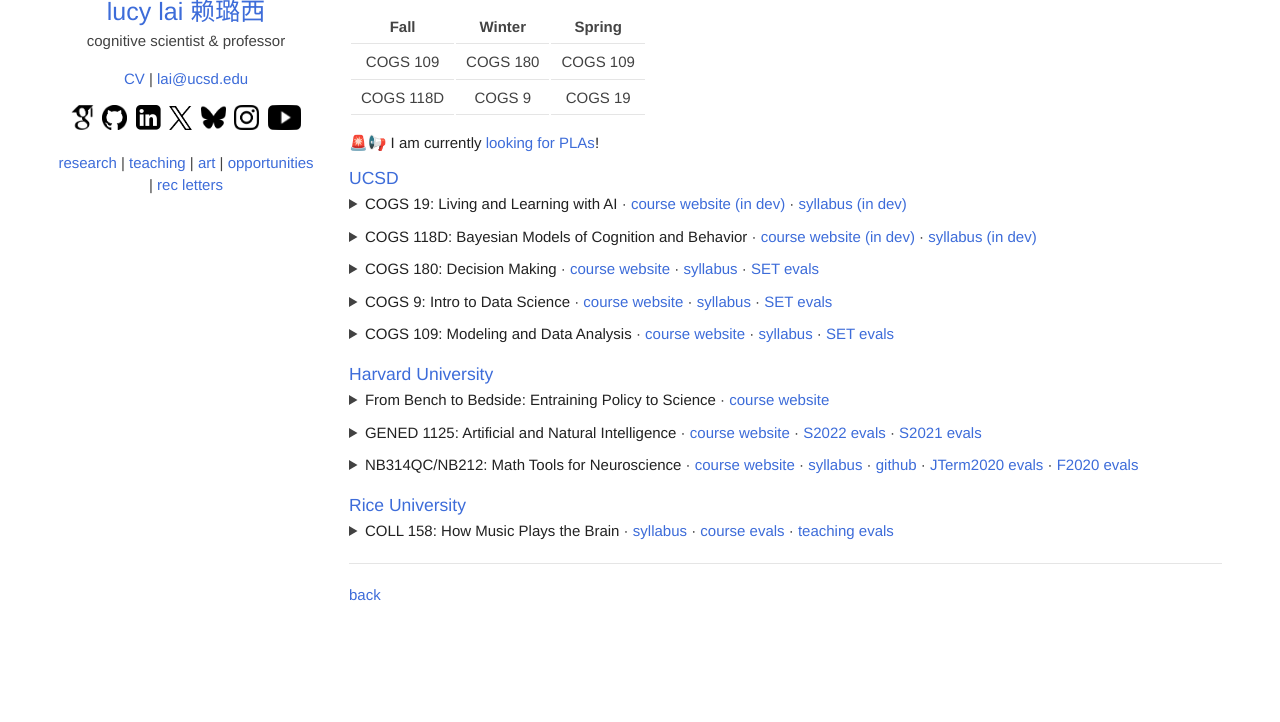
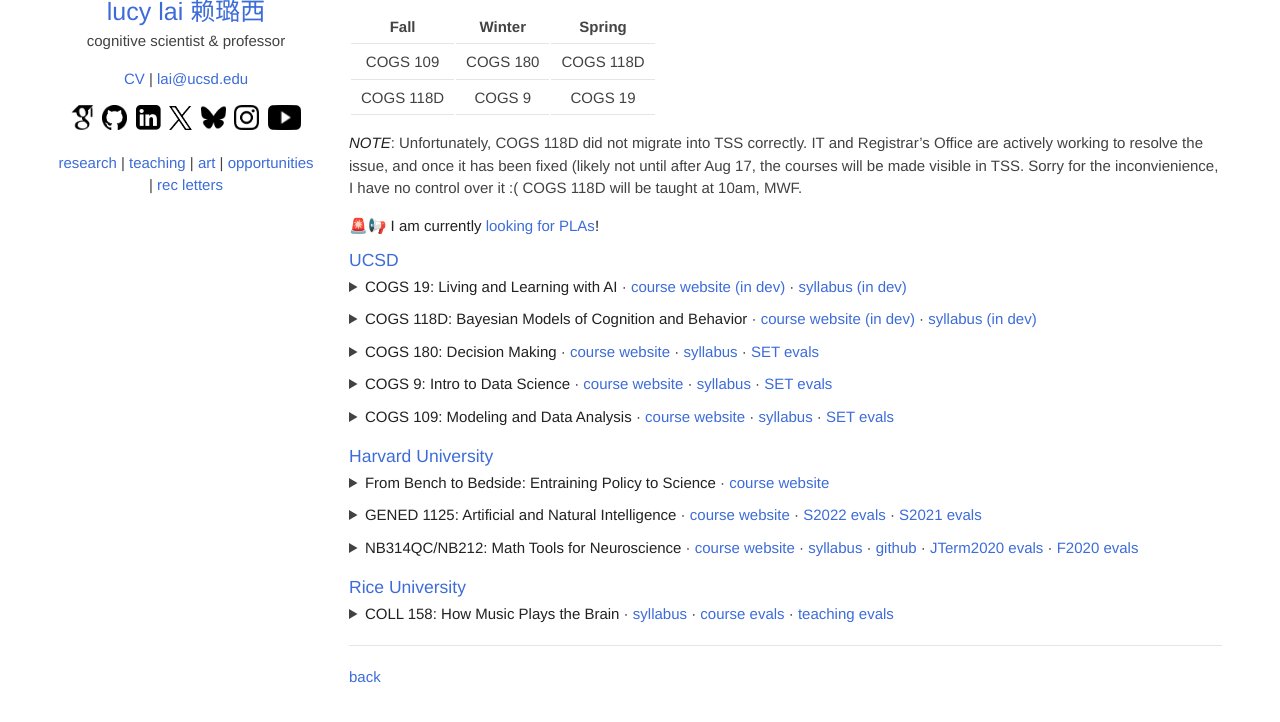
Before and after one commit to lucylai96/lucylai96.github.io, a Jekyll site: the page built from teaching.md, in a window 1280 px wide and 1009 px high, cut to the strip 255-977 px from the top of the window. Built offline with Jekyll 4.4.1, drawn with Linux system fonts in a browser that asks for light colours; our own code applies the rules of GitHub Pages for plain Markdown files.

Commit message:
Update teaching.md

```diff
--- a/teaching.md
+++ b/teaching.md
@@ -12,8 +12,10 @@ Teaching is one of my greatest joys :-) Below are courses that I've developed an
 
 | Fall | Winter | Spring |
 | :-------: | :--------: | :--------: |
-| COGS 109  |  COGS 180  | COGS 109 |
+| COGS 109  |  COGS 180  | COGS 118D |
 | COGS 118D |   COGS 9   |  COGS 19 |
+
+***NOTE***: Unfortunately, COGS 118D did not migrate into TSS correctly. IT and Registrar's Office are actively working to resolve the issue, and once it has been fixed (likely not until after Aug 17, the courses will be made visible in TSS. Sorry for the inconvienience, I have no control over it :( COGS 118D will be taught at 10am, MWF.
 
 🚨📢 **I am currently [looking for PLAs](https://lucylai.com/opps)!**
 
```
